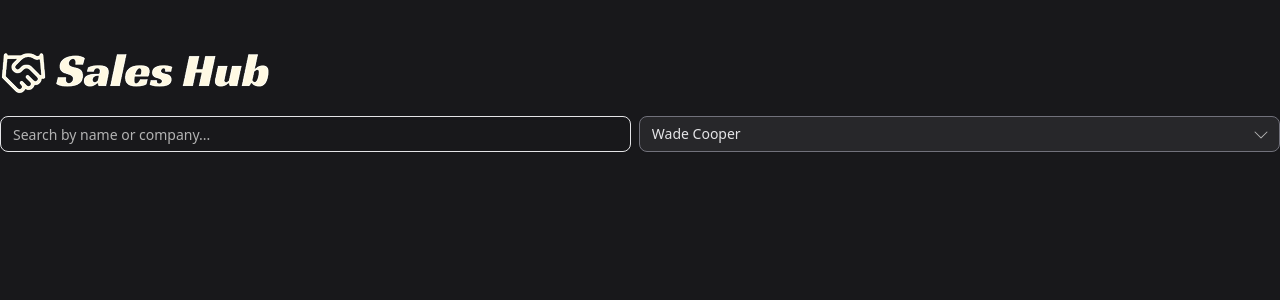
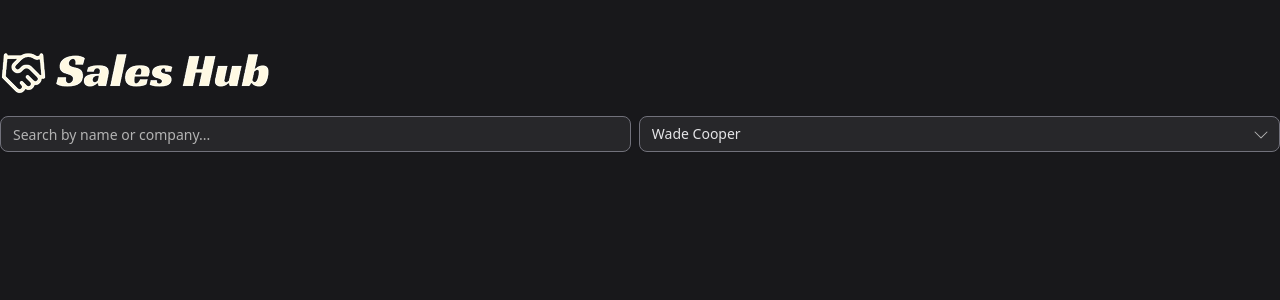
Before and after one commit to JefteMedeiros/coverpin-assessment, a React (Vite) app: page / in a window 1280 px wide. Shown: the top 300 px of the page. Built offline with nearby package versions, Linux system fonts and the light colour scheme.

Commit message:
chore(input): color coding change

```diff
--- a/src/components/ui/input.tsx
+++ b/src/components/ui/input.tsx
@@ -6,7 +6,7 @@ export function Input({ className, type, ...props }: React.ComponentProps<"input
       type={type}
       data-slot="input"
       className={cn(
-        "file:text-foreground placeholder:text-muted-foreground selection:bg-primary/20 selection:text-primary-foreground dark:bg-input/30 border-input flex h-9 w-full min-w-0 rounded-md border bg-transparent px-3 py-1 text-base text-input shadow-xs transition-[color,box-shadow] outline-none file:inline-flex file:h-7 file:border-0 file:bg-transparent file:text-sm file:font-medium disabled:pointer-events-none disabled:cursor-not-allowed disabled:opacity-50 md:text-sm",
+        "bg-zinc-800 placeholder:text-muted-foreground selection:bg-primary/20 selection:text-primary-foreground dark:bg-input/30 border-zinc-500 flex h-9 w-full min-w-0 rounded-md border px-3 py-1 text-base text-input shadow-xs transition-[color,box-shadow] outline-none disabled:pointer-events-none disabled:cursor-not-allowed disabled:opacity-50 md:text-sm",
         "focus-visible:border-ring focus-visible:ring-ring/50 focus-visible:ring-[3px]",
         "aria-invalid:ring-destructive/20 dark:aria-invalid:ring-destructive/40 aria-invalid:border-destructive",
         className
```
